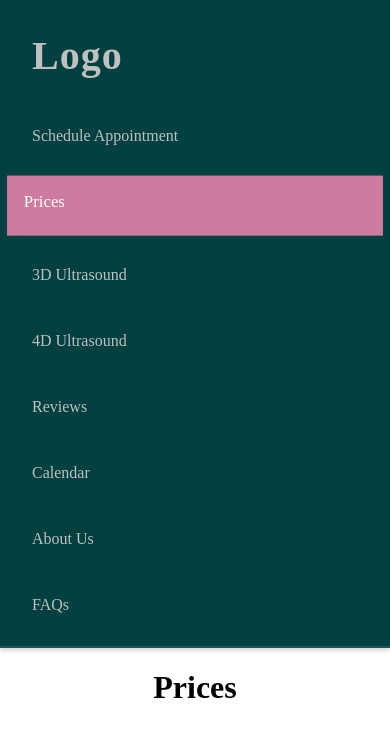
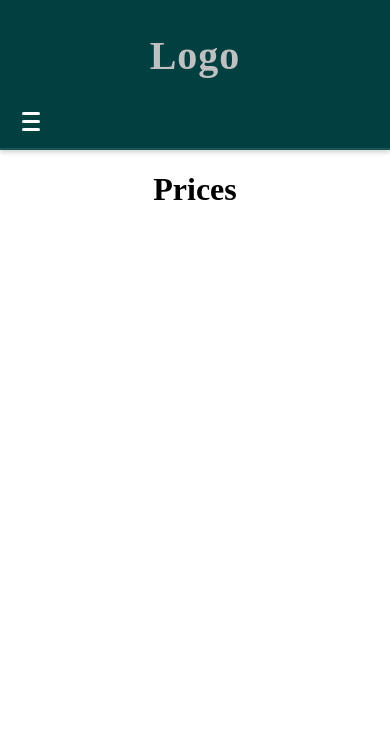
Before and after one commit to zcross13/rock_with_me, a React (Vite) app: page /prices in a window 390 px wide. Shown: the top 736 px of the page. Built offline with nearby package versions, Linux system fonts and the light colour scheme.

Commit message:
completed navbar

```diff
--- a/package.json
+++ b/package.json
@@ -13,7 +13,8 @@
     "@leenguyen/react-flip-clock-countdown": "^1.6.1",
     "react": "^19.0.0",
     "react-dom": "^19.0.0",
-    "react-icons": "^5.5.0"
+    "react-icons": "^5.5.0",
+    "react-router-dom": "^7.3.0"
   },
   "devDependencies": {
     "@eslint/js": "^9.21.0",
--- a/src/App.tsx
+++ b/src/App.tsx
@@ -8,42 +8,25 @@ import Reviews from "./pages/Reviews";
 import Schedule from "./pages/Schedule-Appointment";
 import ThreeDUltrasound from "./pages/ThreeDUltrasound";
 import FourDUltrasound from "./pages/FourDUltrasound";
+import {Route,  Routes} from "react-router-dom"
 
 function App() {
-  let component
-  switch (window.location.pathname) {
-    case "/":
-      component = <Home/>
-      break
-    case "/schedule-appointment":
-      component = <Schedule/>
-      break
-    case "/prices":
-      component = <Prices/>
-      break
-    case "/3d-ultrasound":
-      component = <ThreeDUltrasound/>
-      break
-    case "/4d-ultrasound":
-      component = <FourDUltrasound/>
-      break
-    case "/reviews":
-      component = <Reviews/>
-      break
-    case "/calendar":
-      component = <Calendar/>
-      break
-    case "/about-us":
-      component = <About/>
-      break
-    case "/faq":
-      component = <FAQ/>
-      break
-  }
   return (
     <>
       <Navbar />
-      <div className="container"> {component}</div>
+      <div className="container">
+        <Routes>
+          <Route path="/" element={<Home/> } />
+          <Route path="/schedule" element={<Schedule/> } />
+          <Route path="/prices" element={<Prices/>} />
+          <Route path="/3d-ultrasound" element={<ThreeDUltrasound />} />
+          <Route path="/4d-ultrasound" element={<FourDUltrasound />}/>
+          <Route path="/reviews" element={<Reviews />}/>
+          <Route path="/calendar" element={<Calendar/>}/>
+          <Route path="/about-us" element={<About/>}/>
+          <Route path="/faq" element={<FAQ/>}/>
+        </Routes>
+      </div>
     </>
   )
 }
--- a/src/components/Navbar.tsx
+++ b/src/components/Navbar.tsx
@@ -1,36 +1,52 @@
+import { useState } from "react";
+import { Link, useMatch, useResolvedPath } from "react-router-dom"
+
 // CustomLink Component with types
 interface CustomLinkProps extends React.AnchorHTMLAttributes<HTMLAnchorElement> {
-    href: string;
+    to: string;
     children: React.ReactNode;
 }
 
-function CustomLink({ href, children, ...props }: CustomLinkProps) {
+function CustomLink({ to, children }: CustomLinkProps) {
 
-    const path = window.location.pathname
+    const resolvedPath = useResolvedPath(to)
+    const isActive = useMatch({path: resolvedPath.pathname, end:true})
 
     return (
-        <li className={path === href ? "active" : ""}>
-            <a href={href} {...props}>
+        <li className={isActive ? "active" : ""}>
+            <Link to={to}>
                 {children}
-            </a>
+            </Link>
         </li>
     )
 }
 
 
 const Navbar = () => {
+
+    const [isMenuOpen, setIsMenuOpen] = useState(false); // State to control hamburger menu visibility
+
+    const toggleMenu = () => {
+        setIsMenuOpen(!isMenuOpen)
+    }
+
     return (
         <nav className="nav">
-            <a href="/" className="site-logo">Logo</a>
-            <ul>
-                <CustomLink href="/schedule-appointment"> Schedule Appointment</CustomLink>
-                <CustomLink href="/prices"> Prices </CustomLink>
-                <CustomLink href="/3d-ultrasound"> 3D Ultrasound</CustomLink>
-                <CustomLink href="/4d-ultrasound"> 4D Ultrasound</CustomLink>
-                <CustomLink href="/reviews"> Reviews</CustomLink>
-                <CustomLink href="/calendar"> Calendar</CustomLink>
-                <CustomLink href="/about-us"> About Us</CustomLink>
-                <CustomLink href="faq"> FAQs</CustomLink>
+            <Link to="/" className="site-logo">Logo</Link>
+            <button className="hamburger" onClick={toggleMenu} aria-label="Toggle Navigation">
+                <span className="bar"></span>
+                <span className="bar"></span>
+                <span className="bar"></span>
+            </button>
+            <ul className={`nav-links ${isMenuOpen ? "open": ""}`}>
+                <CustomLink to="/schedule"> Scheduling Appointment</CustomLink>
+                <CustomLink to="/prices"> Prices </CustomLink>
+                <CustomLink to="/3d-ultrasound"> 3D Ultrasound</CustomLink>
+                <CustomLink to="/4d-ultrasound"> 4D Ultrasound</CustomLink>
+                <CustomLink to="/reviews"> Reviews</CustomLink>
+                <CustomLink to="/calendar"> Calendar</CustomLink>
+                <CustomLink to="/about-us"> About Us</CustomLink>
+                <CustomLink to="faq"> FAQs</CustomLink>
 
             </ul>
         </nav>
--- a/src/main.tsx
+++ b/src/main.tsx
@@ -2,9 +2,12 @@ import { StrictMode } from 'react'
 import { createRoot } from 'react-dom/client'
 import App from './App.tsx'
 import "./styles.css"
+import { BrowserRouter } from 'react-router-dom'
 
 createRoot(document.getElementById('root')!).render(
   <StrictMode>
-    <App />
+    <BrowserRouter>
+        <App />
+    </BrowserRouter>
   </StrictMode>,
 )
--- a/src/styles.css
+++ b/src/styles.css
@@ -44,7 +44,7 @@ body {
   height: 100%;
   display: flex;
   align-items: center;
-  padding: 0.25rem;
+  justify-content: center;
   transition: background-color 0.3s ease, color 0.3s ease; /* smooth transition */
   padding: 0.5rem 1rem; /* Increase padding for better spacing */
 }
@@ -62,6 +62,35 @@ body {
   color: rgb(255, 255, 255);
 }
 
+/* Hamburger Menu Styles */
+.hamburger {
+  display: none;
+  flex-direction: column;
+  justify-content: space-between;
+  width: 30px;
+  height: 21px;
+  background: transparent;
+  border: none;
+  cursor: pointer;
+}
+
+.hamburger .bar {
+  background-color: white;
+  height: 3px;
+  width: 100%;
+  border-radius: 5px;
+}
+
+.nav-links {
+  display: flex;
+  gap: 1rem;
+  transition: transform 0.3s ease-in-out;
+}
+
+.nav-links.open {
+  display: block;
+}
+
 @media (max-width: 768px) {
   .nav {
     flex-direction: column; /* Stack items vertically on smaller screens */
@@ -71,9 +100,21 @@ body {
 
   .nav ul {
     flex-direction: column; /* Stack the links vertically */
+    display: none;
+    width: 100%;
+  }
+
+  .nav ul.open {
+    display: block;
+  }
+
+  .hamburger {
+    display: flex;
   }
 
   .nav a {
     padding: 1rem; /* More padding for better touch targets */
+    text-align: center;
+    width: 100%;
   }
 }
```
Also changed, not shown: 1 other file (tests, documents, lock files or other folders).
